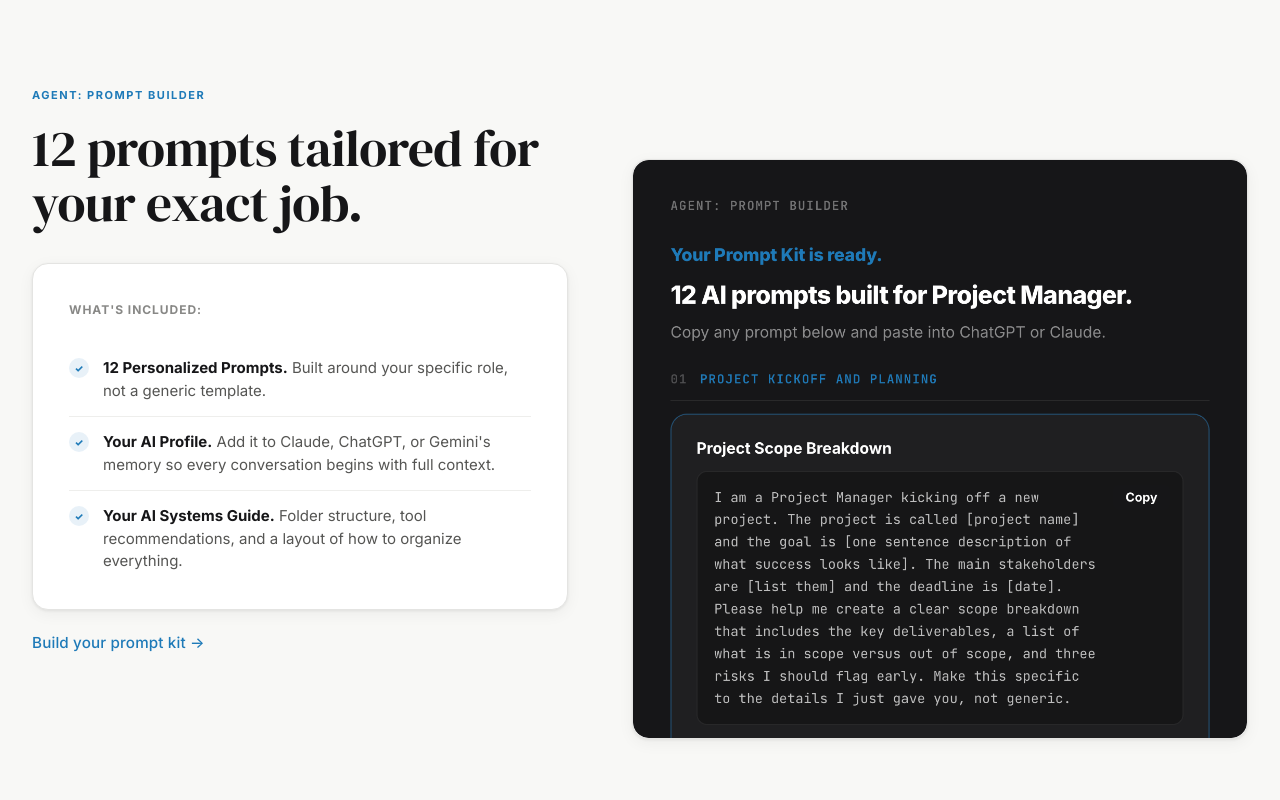
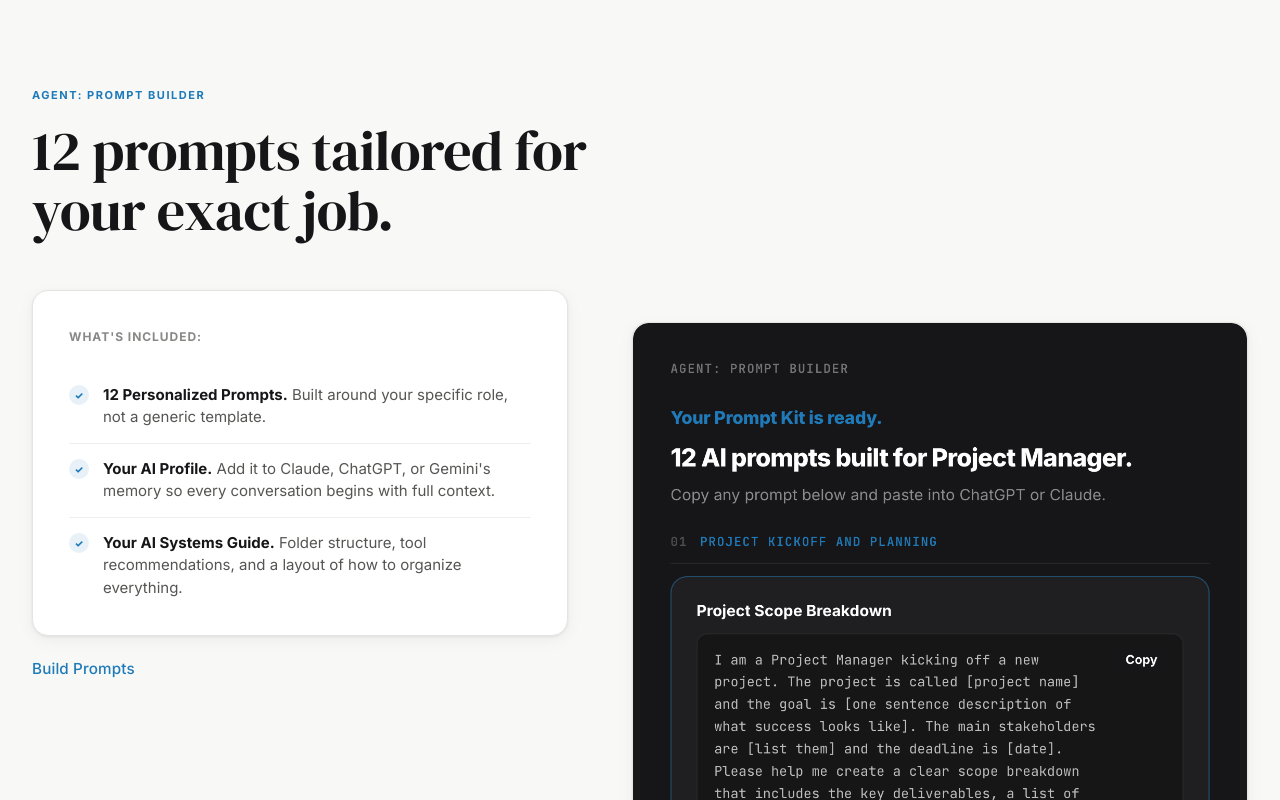
Before and after one commit to coolcalvin457-tech/agent-timesaver-nextjs, a Next.js app: page / in a window 1280 px wide. Shown: the part 1360-2160 px from the top of the page. Built offline with nearby package versions, Linux system fonts and the light colour scheme.

Commit message:
Move Prompt Builder headline full-width above two-column grid

```diff
--- a/app/page.tsx
+++ b/app/page.tsx
@@ -64,17 +64,20 @@ export default function Home() {
         {/* ── Section 4: AGENT: Prompt Builder ────────────────────────── */}
         <section className="section" id="prompt-builder" style={{ paddingTop: "112px", paddingBottom: "80px" }}>
           <div className="container">
+
+            {/* Full-width header */}
+            <div className="eyebrow" style={{ marginBottom: "16px" }}>AGENT: Prompt Builder</div>
+            <h2
+              className="heading-1"
+              style={{ marginBottom: "48px", fontSize: "clamp(2.25rem, 4.5vw, 3.5rem)", lineHeight: 1.08 }}
+            >
+              12 prompts tailored for<br />your exact job.
+            </h2>
+
             <div className="prompt-builder-layout">
 
-              {/* Left: header + kit preview card */}
+              {/* Left: kit preview card */}
               <div>
-                <div className="eyebrow" style={{ marginBottom: "16px" }}>AGENT: Prompt Builder</div>
-                <h2
-                  className="heading-1"
-                  style={{ marginBottom: "32px", fontSize: "clamp(2.25rem, 4vw, 3.5rem)", lineHeight: 1.08 }}
-                >
-                  12 prompts tailored for<br />your exact job.
-                </h2>
                 <a href="/prompt-builder" className="kit-preview-card" style={{ textDecoration: "none", cursor: "pointer", display: "block", marginBottom: "20px" }}>
                   <div className="kit-preview-label">What&apos;s included:</div>
 
@@ -99,13 +102,16 @@ export default function Home() {
                     </div>
                   </div>
                 </a>
-                <a href="/prompt-builder" style={{ color: "var(--cta)", fontSize: "0.95rem", fontWeight: 500, textDecoration: "none", letterSpacing: "0.01em" }}>
-                  Build your prompt kit →
+                <a href="/prompt-builder" style={{ color: "var(--cta)", fontSize: "0.95rem", fontWeight: 500, textDecoration: "none", letterSpacing: "0.01em" }}
+                  onMouseEnter={e => (e.currentTarget as HTMLAnchorElement).style.textDecoration = "underline"}
+                  onMouseLeave={e => (e.currentTarget as HTMLAnchorElement).style.textDecoration = "none"}
+                >
+                  Build Prompts
                 </a>
               </div>
 
               {/* Right: tool preview screenshot */}
-              <a href="/prompt-builder" className="kit-preview-card" style={{ textDecoration: "none", cursor: "pointer", display: "block", padding: 0, overflow: "hidden", marginTop: "72px" }}>
+              <a href="/prompt-builder" className="kit-preview-card" style={{ textDecoration: "none", cursor: "pointer", display: "block", padding: 0, overflow: "hidden", marginTop: "32px" }}>
                 <img
                   src="/tool-previews/prompt-builder-preview.png"
                   alt="AGENT: Prompt Builder results — 12 AI prompts built for Project Manager"
```
